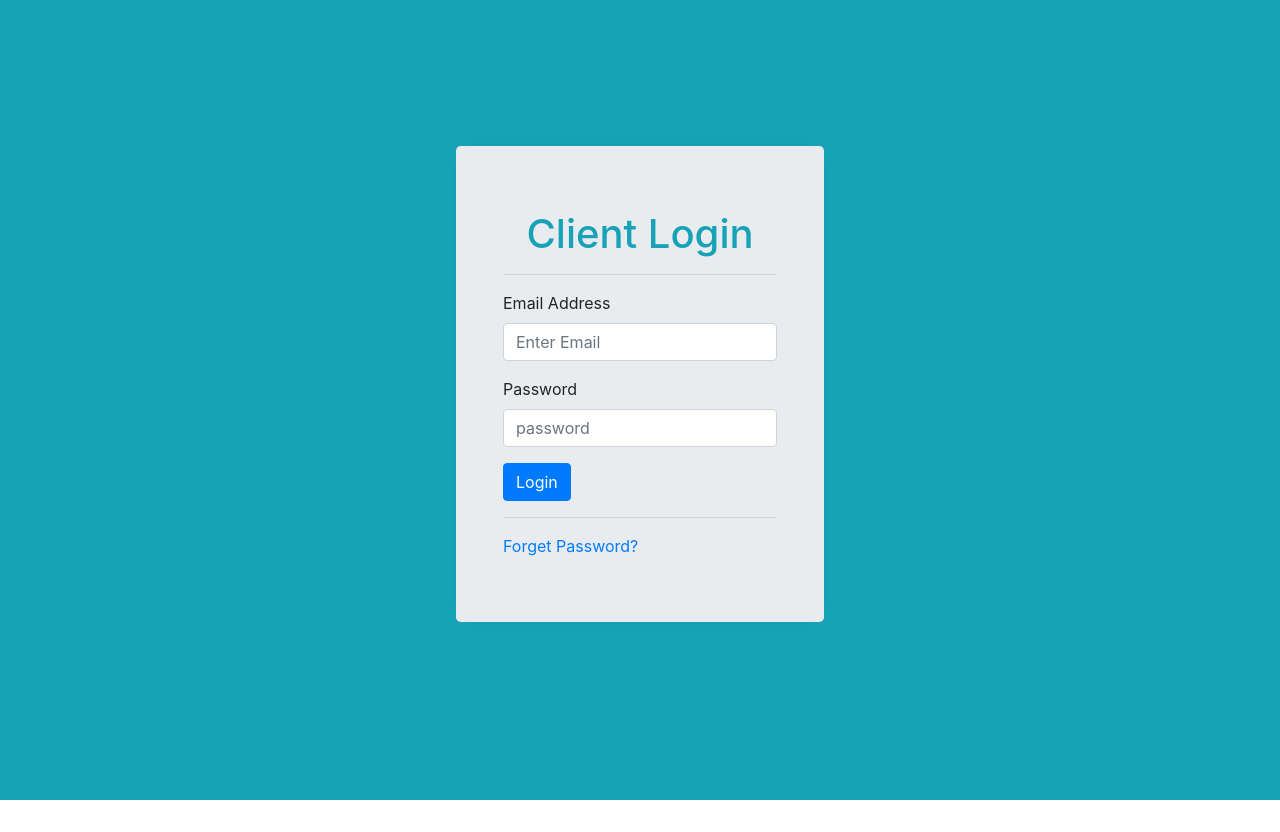
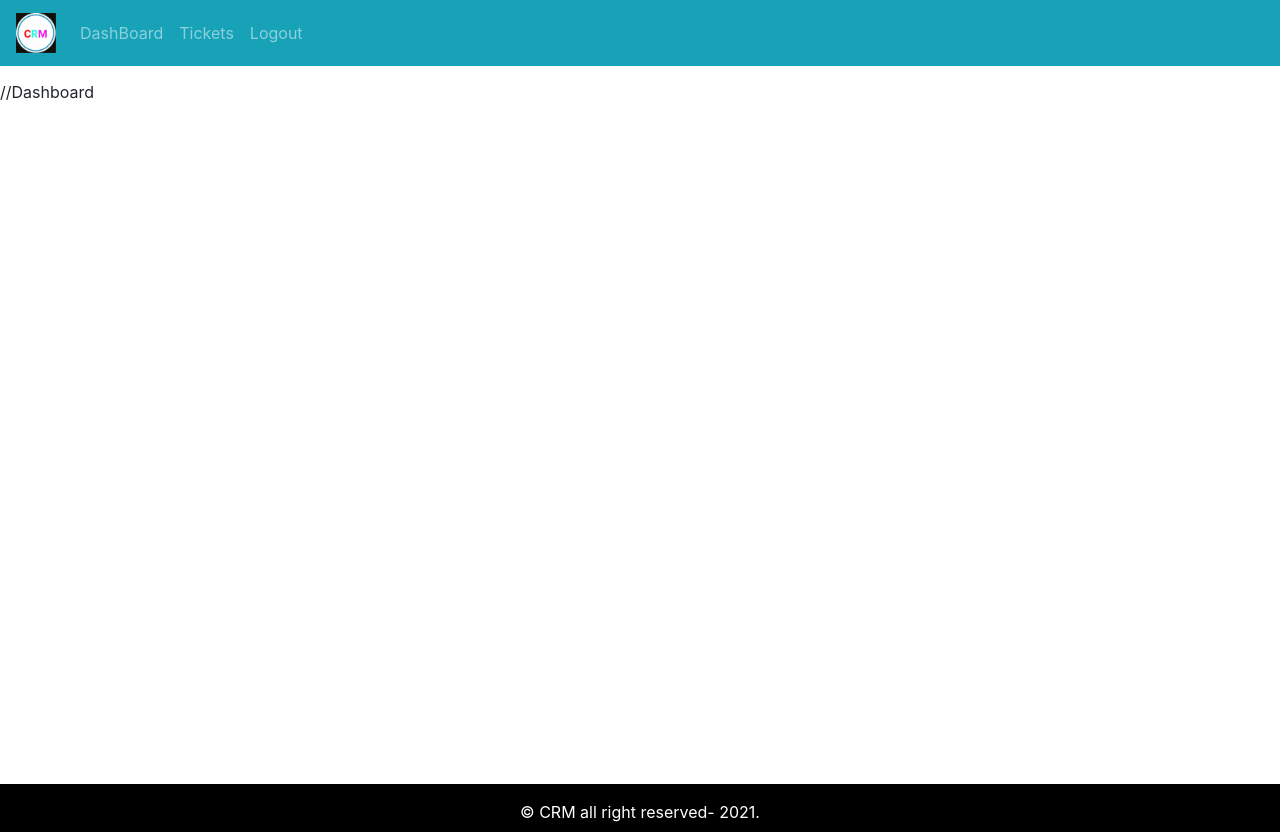
Before and after one commit to yandys09/CRMTicketSystem, a React (Create React App) app: page / in a window 1280 px wide. Before the commit the page ends 800 px from the top, so only its background shows below. Built offline with nearby package versions, Linux system fonts and the light colour scheme.

Commit message:
layout is added

```diff
--- a/src/App.css
+++ b/src/App.css
@@ -0,0 +1,24 @@
+.default-layout {
+  display: grid;
+  grid-template-rows: 80px auto 3rem;
+  grid-template-areas:
+    "header"
+    "main"
+    "footer";
+}
+
+.header {
+  grid-area: header;
+}
+
+.main {
+  grid-area: main;
+  min-height: 88vh;
+}
+
+.footer {
+  grid-area: footer;
+  background: black;
+  padding: 1rem;
+  color: white;
+}
--- a/src/App.js
+++ b/src/App.js
@@ -1,11 +1,13 @@
 import React from "react";
 import "./App.css";
+import DefaultLayout from "./layout/DefaultLayout";
 import { Entry } from "./pages/entry/Entry.page";
 
 function App() {
   return (
     <div className="App">
-      <Entry />
+      {/* <Entry /> */}
+      <DefaultLayout>//Dashboard</DefaultLayout>
     </div>
   );
 }
--- /dev/null
+++ b/src/layout/DefaultLayout.js
@@ -0,0 +1,20 @@
+import React from "react";
+import { Footer } from "./partials/Footer.comp";
+import { Header } from "./partials/Header.comp";
+
+const DefaultLayout = ({children}) => {
+  return (
+    <div className="default-layout">
+      <div className="header">
+        <Header />
+      </div>
+
+      <main className="main">{children}</main>
+      <footer className="footer">
+        <Footer />
+      </footer>
+    </div>
+  );
+};
+
+export default DefaultLayout;
--- /dev/null
+++ b/src/layout/partials/Footer.comp.js
@@ -0,0 +1,9 @@
+import React from 'react'
+
+export const Footer = () => {
+  return (
+    <div className="text-center copy-right">
+     &copy; CRM all right reserved- 2021.
+    </div>
+  )
+}
--- /dev/null
+++ b/src/layout/partials/Header.comp.js
@@ -0,0 +1,22 @@
+import React from "react";
+import { Navbar, Nav, NavbarBrand } from "react-bootstrap";
+import logo from "../../assets/img/logo.png";
+
+export const Header = () => {
+  return (
+    <Navbar collapseOnSelect variant="dark" bg="info" expand="md">
+      <Navbar.Brand>
+        <img src={logo} alt="logo" width="40px" />
+      </Navbar.Brand>
+      <Navbar.Toggle aria-controls="basic-navbar-nav" />
+      <Navbar.Collapse id="basic-navbar-nav">
+        <Nav className="m1-auto">
+          <Nav.Link href="/dashboard">DashBoard</Nav.Link>
+          <Nav.Link href="/tickets">Tickets</Nav.Link>
+          <Nav.Link href="/logout">Logout</Nav.Link>
+        </Nav>
+      </Navbar.Collapse>
+
+    </Navbar>
+  );
+};
```
Also changed, not shown: src/assets/img/logo.png (added).
